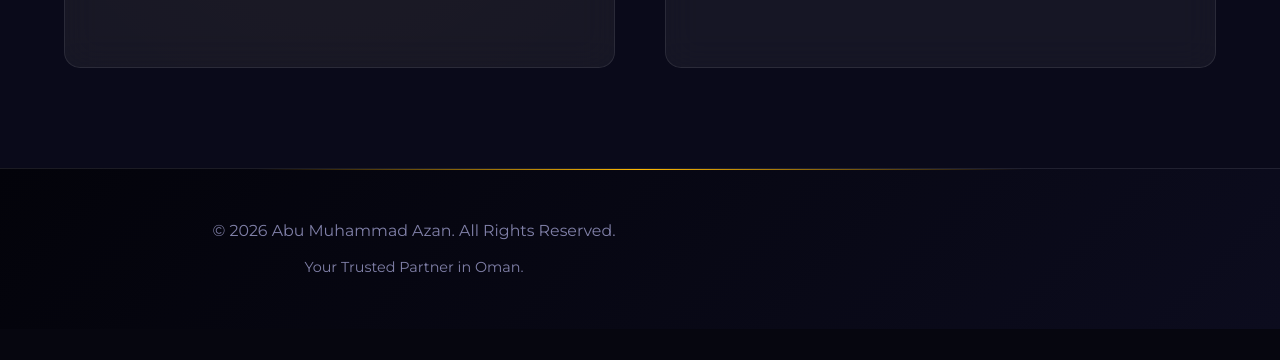
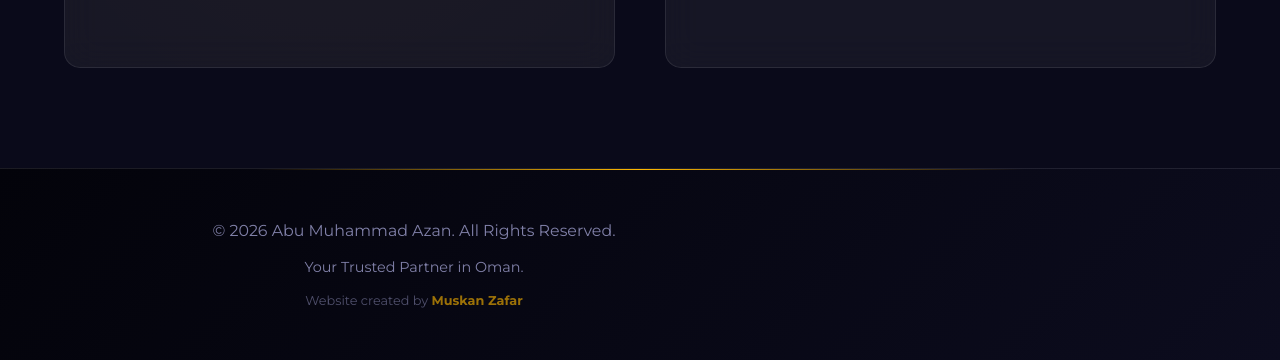
Before and after one commit to muskanpixel478-del/oman, a plain HTML site: page index.html in a window 1280 px wide. Shown: the part 7324-7684 px from the top of the page. Before the commit the page ends 7653 px from the top, so only its background shows below. Drawn offline with nearby package versions, Linux system fonts and the light colour scheme.

Commit message:
Add footer credit: Website created by Muskan Zafar

```diff
--- a/index.html
+++ b/index.html
@@ -644,6 +644,7 @@
     <div class="container">
       <p>&copy; 2026 Abu Muhammad Azan. All Rights Reserved.</p>
       <p style="font-size: 0.9rem; margin-top: 10px;">Your Trusted Partner in Oman.</p>
+      <p style="font-size: 0.8rem; margin-top: 8px; opacity: 0.6;">Website created by <strong style="color: var(--gold);">Muskan Zafar</strong></p>
     </div>
   </footer>
 
```
